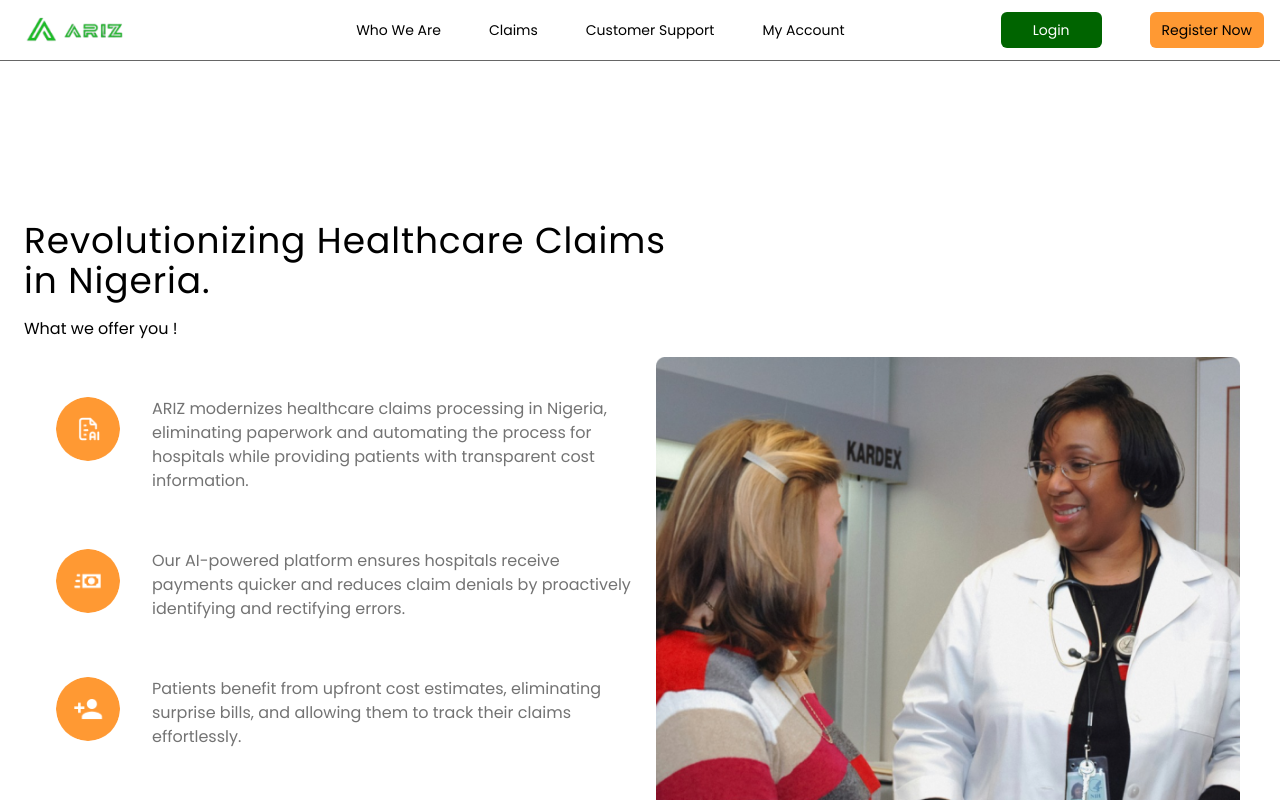
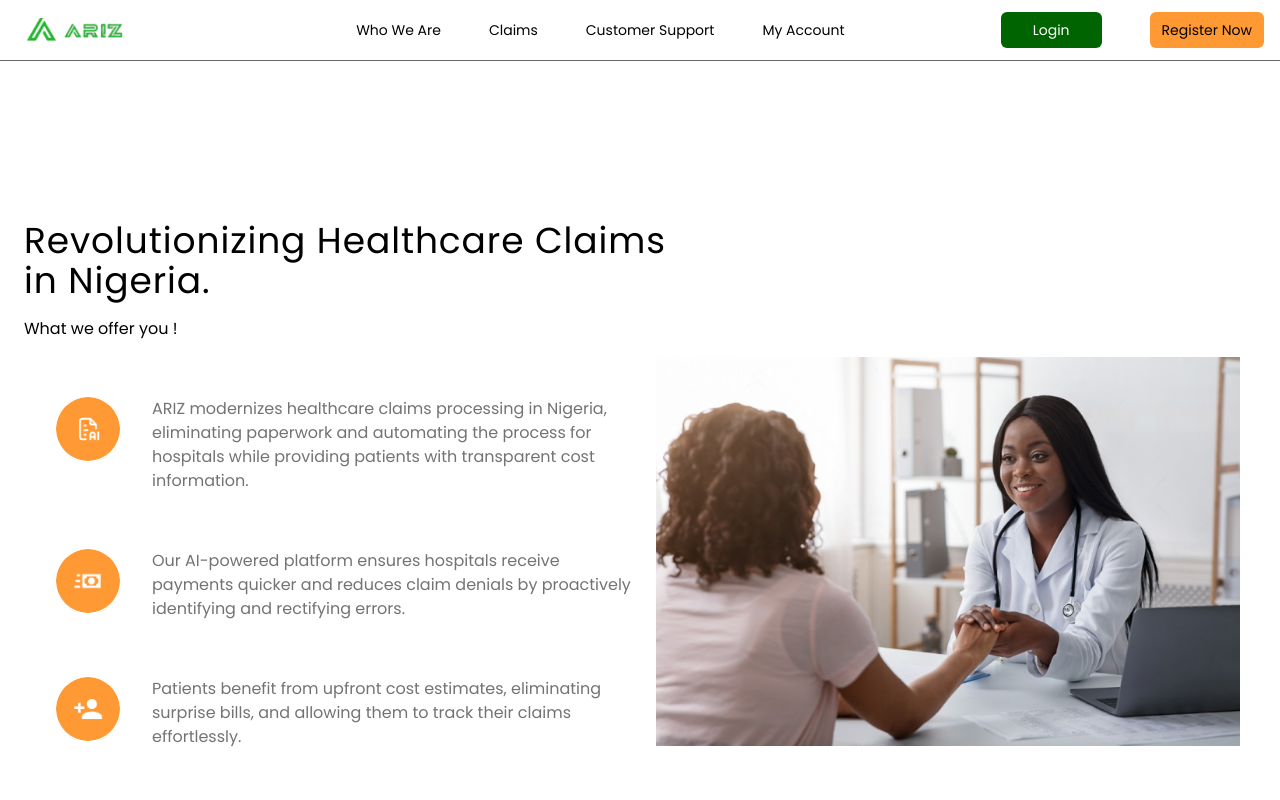
Before and after one commit to Dadabrands/ArizLandingPage, a React (Vite) app: page /newsletter in a window 1280 px wide. Shown: the top 800 px of the page. Built offline with nearby package versions, Linux system fonts and the light colour scheme.

Commit message:
changed image in workflow

```diff
--- a/src/components/Workflow.jsx
+++ b/src/components/Workflow.jsx
@@ -38,7 +38,7 @@
 
 // export default Workflow;
 
-import Image1 from "../assets/image1.png";
+import Image1 from "../assets/Image1.jpg";
 import { checklistItems } from "../constants/index";
 
 const Workflow = () => {
@@ -67,7 +67,7 @@ const Workflow = () => {
           ))}
         </div>
         <div className="p-4 w-full lg:w-1/2">
-          <img src={Image1} alt="Coding" />
+          <img src={Image1} alt="Coding" style={{ maxWidth: "100%", height: "auto" }}/>
         </div>
       </div>
     </div>
```
Also changed, not shown: src/assets/Image1.jpg (added), src/assets/imagee1.png (renamed from src/assets/image1.png).
